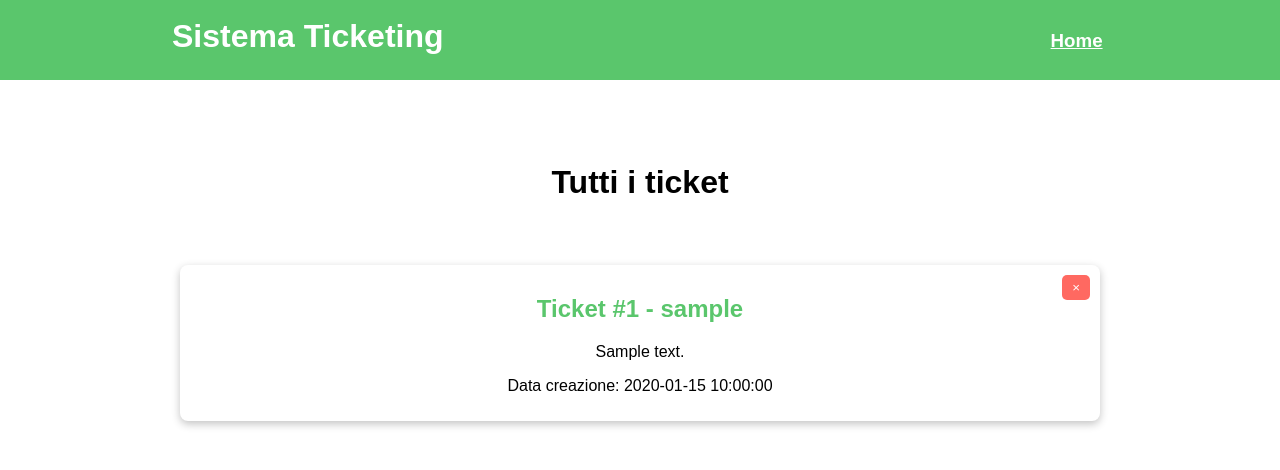
After one commit to CristinaDev98/Sistema-Ticketing, a PHP site: page /view_all_ticket.php in a window 1280 px wide. The commit adds this page. Shown: the top 470 px of the page. Run offline with PHP 8.4, Linux system fonts and the light colour scheme; the visitor is signed in with stand-in values (Sample User, id 1); tables that the repository leaves empty or names only in its code hold one stand-in row (values such as "Sample post").

Commit message:
implementation view all ticket for admin

```diff
--- a/create_ticket.php
+++ b/create_ticket.php
@@ -64,7 +64,7 @@ session_start();
             <h1 style="text-align: center;">Crea un ticket</h1>
         </div>
         <label>
-            <textarea required="" rows="3" class="input01" name="message" id="message"></textarea>
+            <textarea required="" rows="3" class="input01" name="message" id="message" required></textarea>
             <span>Messaggio</span>
         </label>
 
--- a/dashboard_admin.php
+++ b/dashboard_admin.php
@@ -55,7 +55,8 @@ session_start();
             margin-left: 1em;
             float: left;
         }
-        .name-user{
+
+        .name-user {
             float: right;
             margin-top: 10px;
             margin-right: 2em;
@@ -82,10 +83,12 @@ session_start();
 
     <div class="container">
         <h1 class="title-dash">Dahboard Admin</h1>
+        <a href="view_all_ticket.php" style="text-decoration: none;">
             <div class="card">
                 <h2>Visualizza Ticket</h2>
 
             </div>
+        </a>
 
         <div class="card">
             <h2>Modifica Ticket</h2>
--- /dev/null
+++ b/view_all_ticket.php
@@ -0,0 +1,168 @@
+<?php
+session_start();
+include 'config.php';
+
+if (!isset($_SESSION['user_id'])) {
+    echo 'Non sei autorizzato a visualizzare questa pagina.';
+    exit();
+}
+
+$conn = new mysqli('localhost', 'root', '', 'sistema_ticketing');
+
+if ($conn->connect_error) {
+    die('Connessione al database fallita: ' . $conn->connect_error);
+}
+
+if ($_SERVER['REQUEST_METHOD'] === 'POST' && isset($_POST['delete_ticket'])) {
+    $ticketIdToDelete = $_POST['delete_ticket'];
+
+    $queryDeleteTicket = "DELETE FROM ticket WHERE id = '$ticketIdToDelete'";
+    if ($conn->query($queryDeleteTicket) === true) {
+        echo '<script>alert("Ticket chiuso con successo!"); window.location.href = "dashboard_admin.php";</script>';
+    } else {
+        echo '<script>alert("Errore durante l\'eliminazione del ticket: ' . $conn->error . '");</script>';
+    }
+}
+
+$queryAllTickets = "SELECT ticket.*, users.username FROM ticket INNER JOIN users ON ticket.user_id = users.id";
+$resultAllTickets = $conn->query($queryAllTickets);
+
+if (!$resultAllTickets) {
+    die('Errore nella query: ' . $conn->error);
+}
+
+?>
+
+<!DOCTYPE html>
+<html lang="en">
+
+<head>
+    <meta charset="UTF-8">
+    <meta name="viewport" content="width=device-width, initial-scale=1.0">
+    <title>Sistema Ticketing</title>
+
+    <style>
+        body {
+            margin: 0;
+            padding: 0;
+            font-family: Arial, sans-serif;
+        }
+
+        .navbar {
+            background-color: #5ac66c;
+            color: white;
+            height: 5em;
+            width: 100%;
+        }
+
+        .container {
+            max-width: 1000px;
+            margin: 0 auto;
+            padding: 20px;
+        }
+
+        .card {
+            background-color: #fff;
+            color: #5ac66c;
+            padding: 10px;
+            margin: 30px 40px 30px;
+            box-shadow: rgba(0, 0, 0, 0.24) 0px 3px 8px;
+            border-radius: 8px;
+            text-align: center;
+        }
+
+        .n-ticket {
+            color: #5ac66c;
+        }
+
+        .card-ticket {
+            background-color: #fff;
+            padding: 10px;
+            margin: 30px 40px 30px;
+            box-shadow: rgba(0, 0, 0, 0.24) 0px 3px 8px;
+            border-radius: 8px;
+            text-align: center;
+            position: relative;
+        }
+
+        .delete-button {
+            position: absolute;
+            top: 10px;
+            right: 10px;
+            background-color: #ff6961;
+            color: white;
+            padding: 5px 10px;
+            border: none;
+            border-radius: 5px;
+            cursor: pointer;
+        }
+
+        .delete-button:hover {
+            background-color: #cc0000;
+        }
+
+        .card:hover,
+        .card-ticket:hover {
+            transform: scale(1.05);
+        }
+
+        .title-dash {
+            text-align: center;
+            margin-top: 2em;
+            margin-bottom: 2em;
+        }
+
+        .title-nav {
+            margin-top: -2px;
+            margin-left: 1em;
+            float: left;
+        }
+
+        .name-user {
+            float: right;
+            margin-top: 10px;
+            margin-right: 2em;
+
+        }
+
+        .home-link {
+            float: right;
+            margin-top: 10px;
+            margin-right: 2em;
+            cursor: pointer;
+            text-decoration: underline;
+        }
+    </style>
+</head>
+
+<body>
+    <div class="navbar">
+        <div class="container">
+            <h1 class="title-nav">Sistema Ticketing</h1>
+            <h3 class="home-link" onclick="location.href='dashboard_admin.php'">Home</h3>
+        </div>
+    </div>
+
+    <div class="container">
+        <h1 class="title-dash">Tutti i ticket</h1>
+        <?php
+        foreach ($resultAllTickets as $ticket) {
+            echo '<div class="card-ticket">';
+            echo '<button class="delete-button" type="submit" form="deleteForm_' . $ticket['id'] . '">&times;</button>';
+            echo '<h2 class="n-ticket">Ticket #' . $ticket['id'] . ' - ' . $ticket['username'] . '</h2>';
+            echo '<p>' . $ticket['message'] . '</p>';
+            echo '<p>Data creazione: ' . $ticket['created_at'] . '</p>';
+            echo '<form method="post" id="deleteForm_' . $ticket['id'] . '">';
+            echo '<input type="hidden" name="delete_ticket" value="' . $ticket['id'] . '">';
+            echo '</form>';
+            echo '</div>';
+        }
+        ?>
+    </div>
+</body>
+
+</html>
+
+<?php
+$conn->close();
+?>
```
Lines whose indentation alone changed are shown as unchanged.
